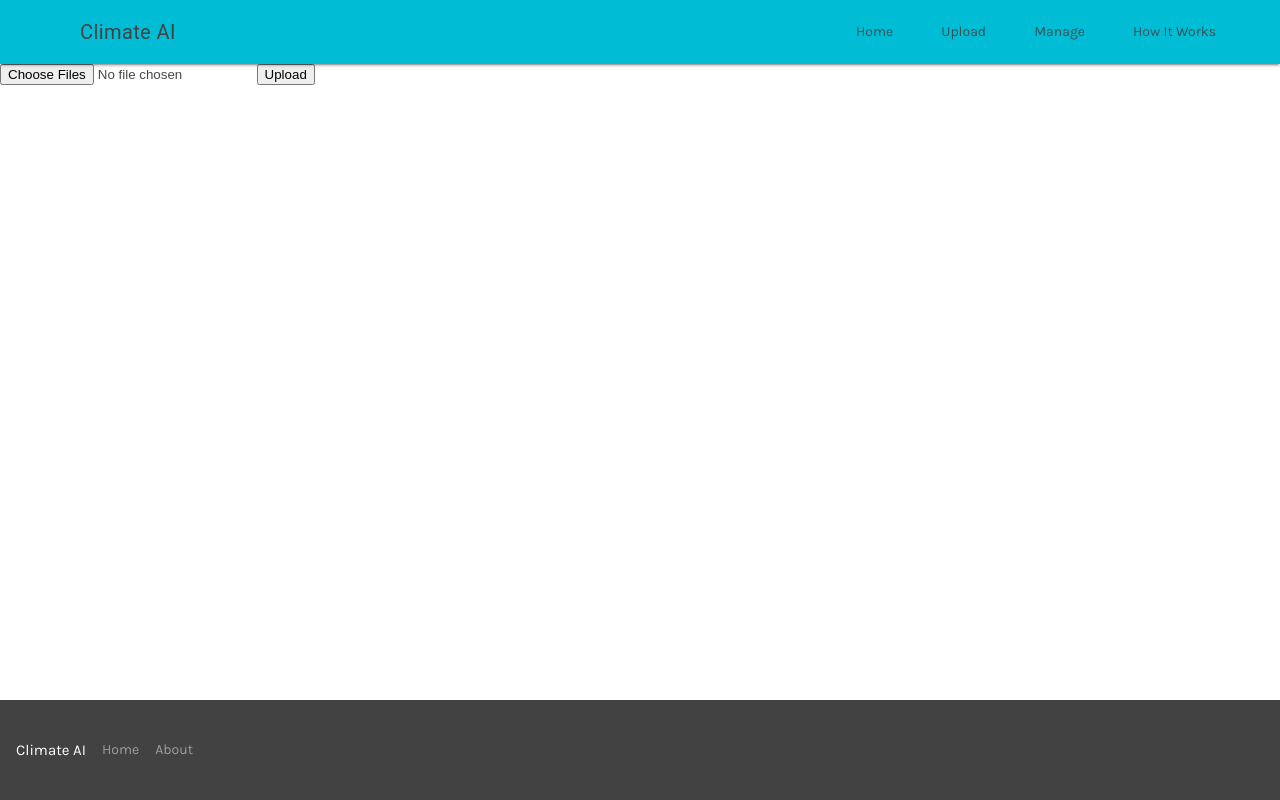
After one commit to locke14/climate-ai, a Flask app: page /upload in a window 1280 px wide. The commit adds this page. Run offline with Flask 2, Linux system fonts and the light colour scheme; some libraries are stand-ins or nearby versions.

Commit message:
Material design styling

```diff
--- a/app/app.py
+++ b/app/app.py
@@ -13,6 +13,7 @@ basedir = os.path.abspath(os.path.dirname(__file__))
 app = Flask(__name__)
 app.config['SECRET_KEY'] = 'I have a dream'
 app.config['UPLOADED_PHOTOS_DEST'] = os.path.join(basedir, 'uploads')
+# evaluator = ModelEvaluator('model.h5', '../images-split', (1, 40, 24, 1), 'grayscale')
 
 photos = UploadSet('photos', IMAGES)
 configure_uploads(app, photos)
@@ -24,7 +25,12 @@ class UploadForm(FlaskForm):
     submit = SubmitField('Upload')
 
 
-@app.route('/', methods=['GET', 'POST'])
+@app.route('/')
+def home():
+    return render_template('index.html')
+
+
+@app.route('/upload', methods=['GET', 'POST'])
 def upload_file():
     form = UploadForm()
     if form.validate_on_submit():
@@ -34,7 +40,7 @@ def upload_file():
         success = True
     else:
         success = False
-    return render_template('index.html', form=form, success=success)
+    return render_template('upload.html', form=form, success=success)
 
 
 @app.route('/manage')
--- /dev/null
+++ b/app/static/styles.css
@@ -0,0 +1,7 @@
+@import url("https://fonts.googleapis.com/css?family=Karla:300,400,400i,700,700i,900");
+html, body {
+  background-color: #ffffff;
+  color: #46484a;
+  font-family: 'Karla', "Helvetica Neue", Helvetica, Arial, sans-serif;
+  font-size: 15px;
+}
--- /dev/null
+++ b/app/templates/base.html
@@ -0,0 +1,60 @@
+<!DOCTYPE html>
+<html lang="en">
+
+    <head>
+        <meta charset="utf-8">
+        <title>Climate AI</title>
+
+        <meta name="viewport" content="width=device-width, initial-scale=1">
+        <meta name="description" content="">
+        <meta name="author" content="">
+
+        <link rel="stylesheet" href="https://fonts.googleapis.com/icon?family=Material+Icons">
+        <link rel="stylesheet" href="https://code.getmdl.io/1.3.0/material.cyan-orange.min.css" />
+        <script defer src="https://code.getmdl.io/1.3.0/material.min.js"></script>
+        <link rel="stylesheet" href="{{url_for('static', filename='styles.css')}}">
+
+        <script src="//ajax.googleapis.com/ajax/libs/jquery/1.8.2/jquery.min.js"></script>
+        <script src="//apis.google.com/js/platform.js?onload=start"></script>
+    </head>
+
+    <body>
+        <div class="mdl-layout mdl-js-layout mdl-layout--fixed-header">
+          <header class="mdl-layout__header">
+            <div class="mdl-layout__header-row">
+              <span class="mdl-layout-title">Climate AI</span>
+              <div class="mdl-layout-spacer"></div>
+              <nav class="mdl-navigation mdl-layout--large-screen-only">
+                <a class="mdl-navigation__link" href="{{ url_for('home') }}">Home</a>
+                <a class="mdl-navigation__link" href="{{ url_for('upload_file') }}">Upload</a>
+                <a class="mdl-navigation__link" href="{{ url_for('manage_file') }}">Manage</a>
+                <a class="mdl-navigation__link" href="#">How It Works</a>
+              </nav>
+            </div>
+          </header>
+          <div class="mdl-layout__drawer">
+            <span class="mdl-layout-title">Climate AI</span>
+            <nav class="mdl-navigation">
+              <a class="mdl-navigation__link" href="{{ url_for('home') }}">Home</a>
+              <a class="mdl-navigation__link" href="{{ url_for('upload_file') }}">Upload</a>
+              <a class="mdl-navigation__link" href="{{ url_for('manage_file') }}">Manage</a>
+              <a class="mdl-navigation__link" href="#">How It Works</a>
+            </nav>
+          </div>
+          <main class="mdl-layout__content">
+            <div class="page-content">
+                {% block content %} {% endblock %}
+            </div>
+          </main>
+          <footer class="mdl-mini-footer">
+              <div class="mdl-mini-footer__left-section">
+                <div class="mdl-logo">Climate AI</div>
+                <ul class="mdl-mini-footer__link-list">
+                  <li><a href="{{ url_for('home') }}">Home</a></li>
+                  <li><a href="#">About</a></li>
+                </ul>
+              </div>
+          </footer>
+        </div>
+    </body>
+</html>
--- /dev/null
+++ b/app/templates/upload.html
@@ -0,0 +1,19 @@
+{% extends "base.html" %}
+
+{% block content %}
+
+<form method="POST" enctype="multipart/form-data">
+    {{ form.hidden_tag() }}
+    {{ form.photo(multiple="multiple")}}
+    {% for error in form.photo.errors %}
+        <span style="color: red;">{{ error }}</span>
+    {% endfor %}
+    {{ form.submit }}
+</form>
+
+{% if success %}
+<br>
+<p>Upload Success!</p>
+{% endif %}
+
+{% endblock %}
```
Also changed, not shown: app/templates/browser.html (+6 -1 lines), app/templates/index.html (+3 -18 lines), app/templates/manage.html (+7 -8 lines), app/uploads/c626f79787ec062.jpg (added), 1 other file.
